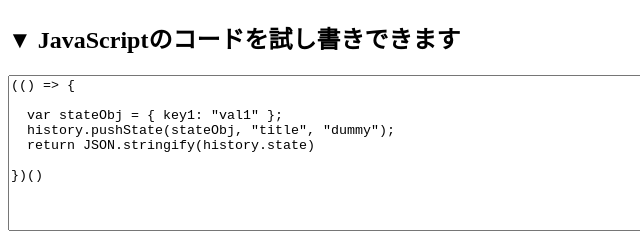
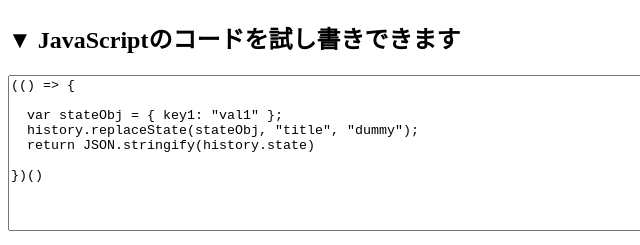
Before and after one commit to gel1123/signote, a plain HTML site: page 02_html5-Lv.2/test.html in a window 1280 px wide. Shown: the top 245 px of the page, 0-640 px from the left. Drawn offline with nearby package versions, Linux system fonts and the light colour scheme.

Commit message:
studying about Hisotory API

```diff
--- a/02_html5-Lv.2/app.js
+++ b/02_html5-Lv.2/app.js
@@ -6,6 +6,7 @@
 server.on('request', doRequest);
 var fs = require('fs');
 function doRequest(req, res) {
+    console.log(new Date() + " : " + req.url);
     fs.readFile('./test.html', 'utf-8' , doRead );
     function doRead(err, data) {
         res.writeHead(200, {'Content-Type': 'text/html'});
--- a/02_html5-Lv.2/test.html
+++ b/02_html5-Lv.2/test.html
@@ -55,7 +55,7 @@
 (() => {
 
   var stateObj = { key1: "val1" };
-  history.pushState(stateObj, "title", "dummy");
+  history.replaceState(stateObj, "title", "dummy");
   return JSON.stringify(history.state)
 
 })()</textarea>
```
